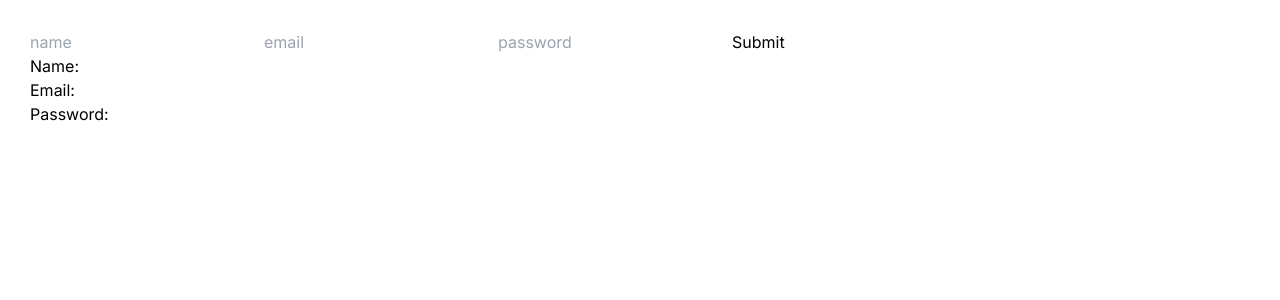
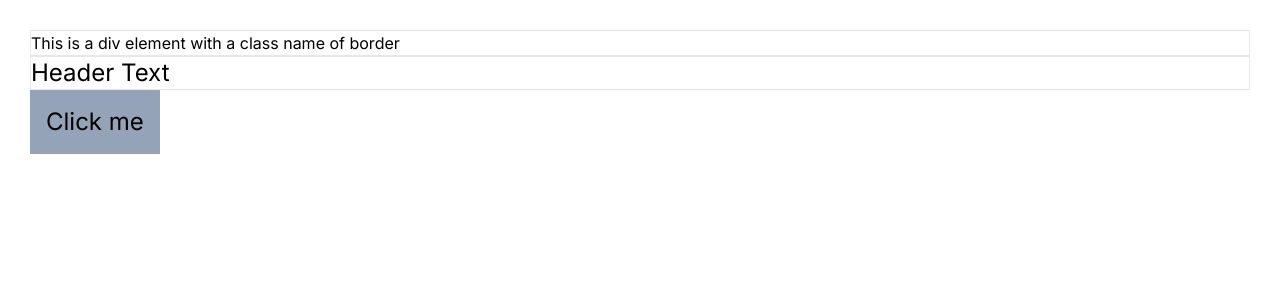
Before and after one commit to martinromario55/nextjs-typescript, a Next.js app: page / in a window 1280 px wide. Shown: the top 300 px of the page. Built offline with nearby package versions, Linux system fonts and the light colour scheme.

Commit message:
Element wrapper

```diff
--- a/app/page.tsx
+++ b/app/page.tsx
@@ -1,5 +1,7 @@
+'use client'
 import AdminInfo from '@/components/AdminInfo'
 import Counter from '@/components/Counter'
+import ElementWrapper from '@/components/ElementWrapper'
 import Form from '@/components/Form'
 import User from '@/components/User'
 import UserInfo from '@/components/UserInfo'
@@ -7,7 +9,25 @@ import UserInfo from '@/components/UserInfo'
 const Home = () => {
   return (
     <section>
-      <Form />
+      <ElementWrapper elementType="div" className="border">
+        <p>This is a div element with a class name of border</p>
+      </ElementWrapper>
+
+      <ElementWrapper
+        elementType="h1"
+        className="border text-2xl"
+        onClick={() => alert('h1 clicked')}
+      >
+        Header Text
+      </ElementWrapper>
+
+      <ElementWrapper
+        elementType="button"
+        className="bg-slate-400 p-4 text-2xl"
+        onClick={() => alert('button clicked')}
+      >
+        Click me
+      </ElementWrapper>
     </section>
   )
 }
--- /dev/null
+++ b/components/ElementWrapper.tsx
@@ -0,0 +1,24 @@
+import { FC } from 'react'
+
+interface ElementWrapperProps {
+  elementType: 'div' | 'span' | 'h1' | 'button'
+  children: React.ReactNode
+  className?: string
+  onClick?: () => void
+}
+
+const ElementWrapper: FC<ElementWrapperProps> = ({
+  elementType,
+  children,
+  className,
+  onClick,
+}) => {
+  const Element = elementType as keyof JSX.IntrinsicElements
+  return (
+    <Element className={className} onClick={onClick}>
+      {children}
+    </Element>
+  )
+}
+
+export default ElementWrapper
```
